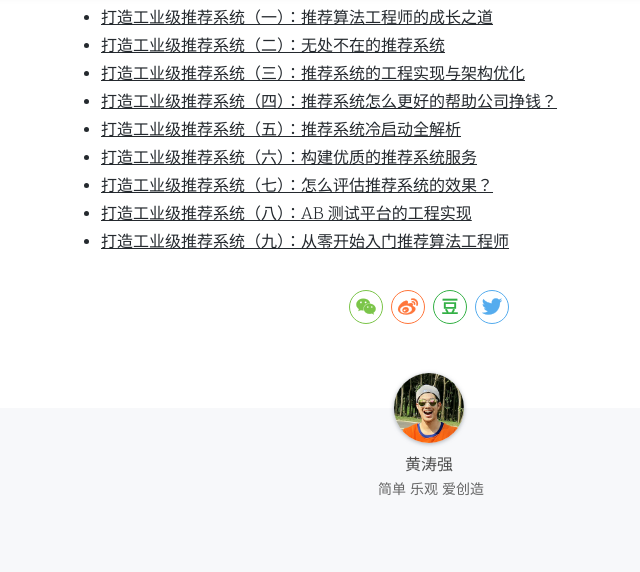
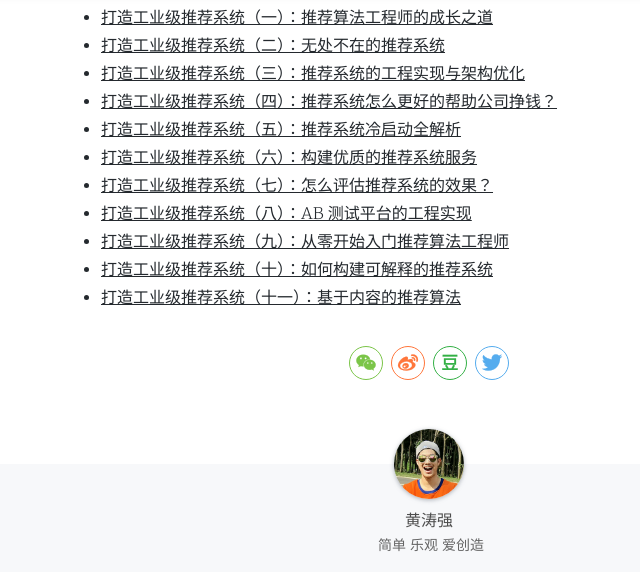
Before and after one commit to hugoTQ/hugoTQ.github.io, a Jekyll site: the page built from _posts/2019-11-15-推荐算法工程师的成长之道.md, in a window 1280 px wide and 900 px high, scrolled down 804 px, cut to the strip 0-572 px from the top of the window. Shown: the whole strip, without its empty margins (211-851 px from the left). Built offline with Jekyll 4.4.1, drawn with Linux system fonts in a browser that asks for light colours; nearby versions of some CDN libraries; a style sheet for code colours, icons or effects is not loaded.

Commit message:
Update 2019-11-15-推荐算法工程师的成长之道.md

```diff
--- a/_posts/2019-11-15-推荐算法工程师的成长之道.md
+++ b/_posts/2019-11-15-推荐算法工程师的成长之道.md
@@ -13,12 +13,14 @@
 
 
 # 推荐系统系列文章
-- [打造工业级推荐系统（一）：推荐算法工程师的成长之道](https://mp.weixin.qq.com/s/Ceo6z-NXHoU-6Sjly927RQ)
-- [打造工业级推荐系统（二）：无处不在的推荐系统](https://mp.weixin.qq.com/s/Ceo6z-NXHoU-6Sjly927RQ)
-- [打造工业级推荐系统（三）：推荐系统的工程实现与架构优化](https://mp.weixin.qq.com/s/hccUo170_8lhdv6C3OzGzw)
-- [打造工业级推荐系统（四）：推荐系统怎么更好的帮助公司挣钱？](https://mp.weixin.qq.com/s/o72SxZebN2T1GCe-fdh78g)
-- [打造工业级推荐系统（五）：推荐系统冷启动全解析](https://mp.weixin.qq.com/s/82REVmDV5cfeQP766qOZmw)
-- [打造工业级推荐系统（六）：构建优质的推荐系统服务](https://mp.weixin.qq.com/s/XKocFaeu3E9diyfbT7w52A)
-- [打造工业级推荐系统（七）：怎么评估推荐系统的效果？](https://mp.weixin.qq.com/s/zBUy_k2lyK0mqMMxm01w6w)
-- [打造工业级推荐系统（八）：AB 测试平台的工程实现](https://mp.weixin.qq.com/s/JKdpMn-AA1sNr0Ofy7oncg)
-- [打造工业级推荐系统（九）：从零开始入门推荐算法工程师](https://mp.weixin.qq.com/s/lhP4B6jA0CQpjT1PdlYmQw)
+- [打造工业级推荐系统（一）：推荐算法工程师的成长之道](https://www.infoq.cn/article/pwpey-ljdtzo86fqr7hh)
+- [打造工业级推荐系统（二）：无处不在的推荐系统](https://www.infoq.cn/article/Y4G6*ePCv1we82rJVC5I)
+- [打造工业级推荐系统（三）：推荐系统的工程实现与架构优化](https://www.infoq.cn/article/V0wtItKL7BAIyJ-WKoz8)
+- [打造工业级推荐系统（四）：推荐系统怎么更好的帮助公司挣钱？](https://www.infoq.cn/article/pwpey-ljdtzo86fqr7hh)
+- [打造工业级推荐系统（五）：推荐系统冷启动全解析](https://www.infoq.cn/article/HOMjiRUCovCF20o4-hAX)
+- [打造工业级推荐系统（六）：构建优质的推荐系统服务](https://www.infoq.cn/article/mmZqXPxVuhAUN-orNGVI)
+- [打造工业级推荐系统（七）：怎么评估推荐系统的效果？](https://www.infoq.cn/article/Hz_w4DA4RdeBvdBVVfbX?utm_source=related_read_bottom&utm_medium=article)
+- [打造工业级推荐系统（八）：AB 测试平台的工程实现](https://www.infoq.cn/article/lCTiIpkrh-lPl9pitKhf)
+- [打造工业级推荐系统（九）：从零开始入门推荐算法工程师](https://www.infoq.cn/article/3l1v2Es02oqe1-E2TjbF)
+- [打造工业级推荐系统（十）：如何构建可解释的推荐系统](https://www.infoq.cn/article/hcZOOCap39P4jkFaGzcv)
+- [打造工业级推荐系统（十一）：基于内容的推荐算法](https://www.infoq.cn/article/4X0Qa4cc4ec2ihOpYIEw)
```
